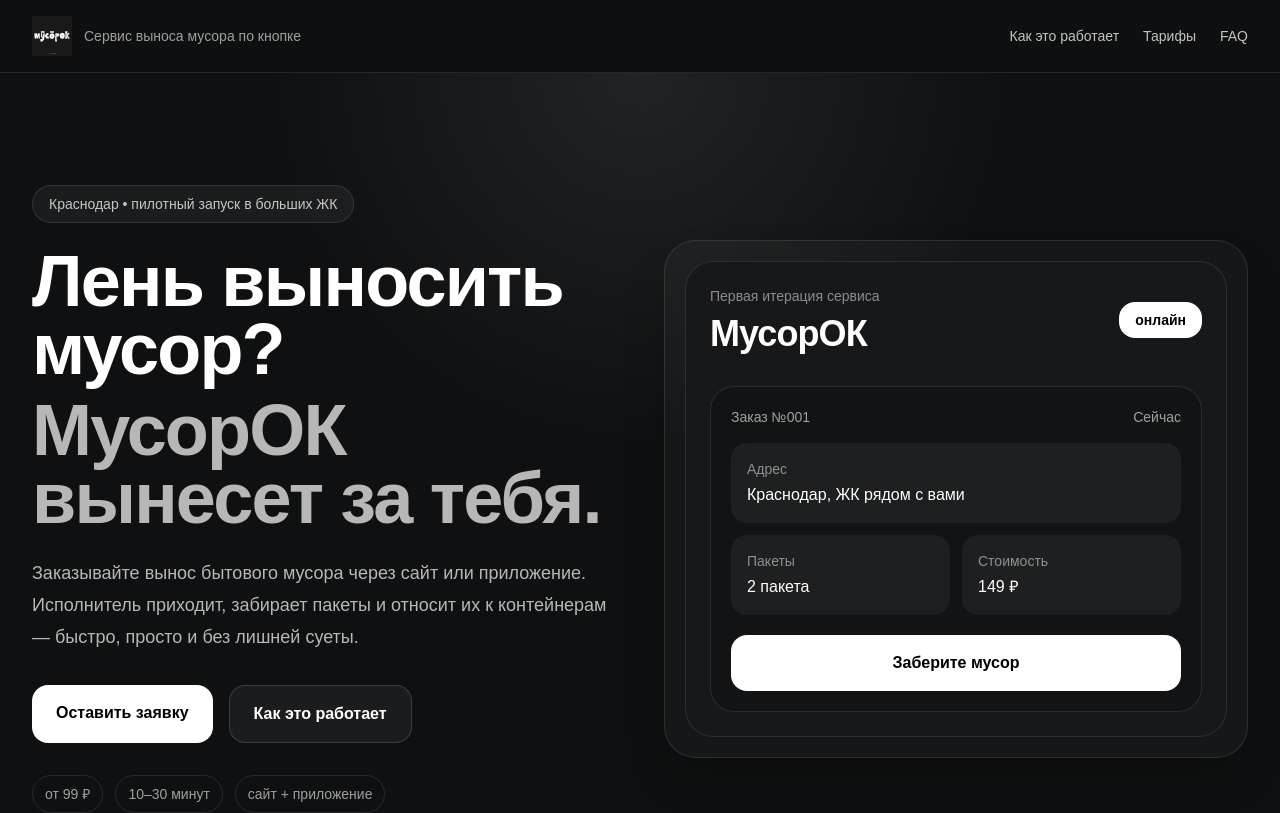
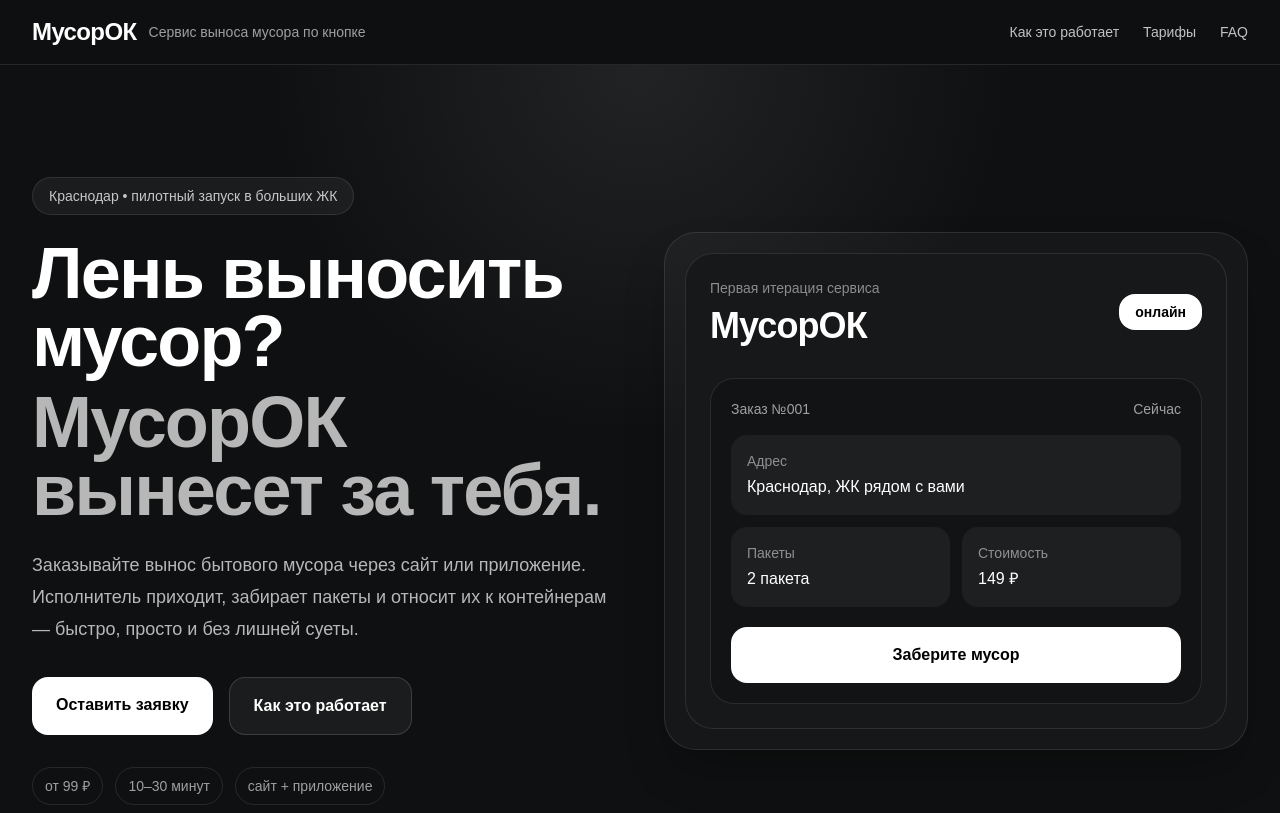
Before and after one commit to tionofficialwork/musorok-site, a Next.js app: page / in a window 1280 px wide. Shown: the top 813 px of the page. Built offline with nearby package versions, Linux system fonts and the light colour scheme.

Commit message:
Back to text logo

```diff
--- a/app/page.tsx
+++ b/app/page.tsx
@@ -49,11 +49,9 @@ export default function MusorokLanding() {
       <header className="sticky top-0 z-40 border-b border-white/10 bg-[#0f1011]/90 backdrop-blur">
         <div className="mx-auto flex max-w-7xl items-center justify-between px-6 py-4 lg:px-8">
           <div className="flex items-center gap-3">
-            <img
-  		src="/musorok-logo.png"
-  		alt="МусорОК"
-  		className="h-10 w-auto"
-		/>
+  		<div className="text-2xl font-extrabold tracking-tight text-white">
+  			МусорОК
+  		</div>
             <span className="hidden text-sm text-white/60 md:block">Сервис выноса мусора по кнопке</span>
           </div>
           <nav className="hidden items-center gap-6 text-sm text-white/75 md:flex">
```
